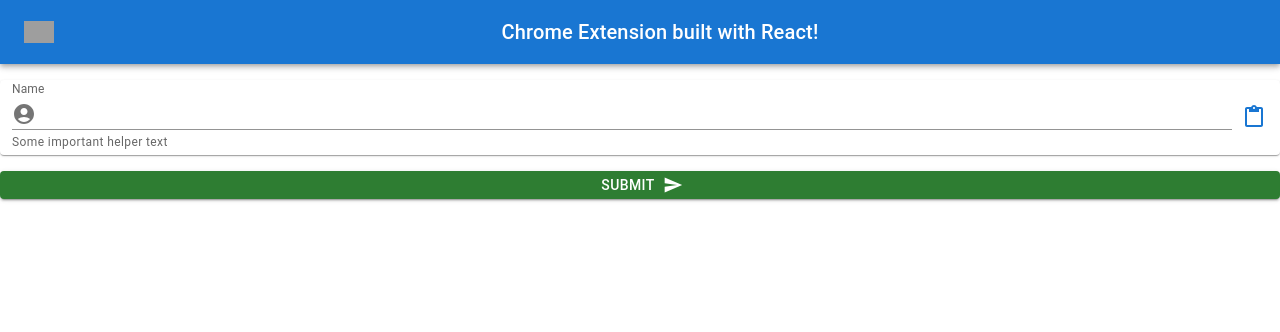
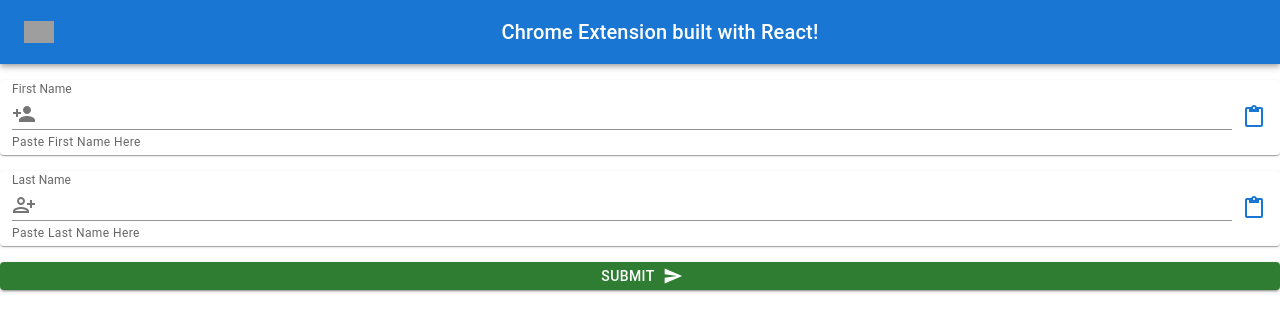
Before and after one commit to adinutzyc21/didactic-doodle, a React (Create React App) app: page / in a window 1280 px wide. Shown: the top 332 px of the page. Built offline with nearby package versions, Linux system fonts and the light colour scheme; grey boxes are pictures that could not be loaded.

Commit message:
Create a component for each input field

```diff
--- a/package.json
+++ b/package.json
@@ -23,7 +23,7 @@
   },
   "scripts": {
     "start": "react-scripts start",
-    "build": "INLINE_RUNTIME_CHUNK=false GENERATE_SOURCEMAP=false react-scripts build",
+    "build": "set INLINE_RUNTIME_CHUNK=false&&set GENERATE_SOURCEMAP=false&&react-scripts build",
     "test": "react-scripts test",
     "eject": "react-scripts eject"
   },
--- a/src/MyForm.tsx
+++ b/src/MyForm.tsx
@@ -1,24 +1,21 @@
 import React from 'react';
 import './MyForm.css';
-import { InputAdornment, FormControl, FormHelperText, Paper, Input, InputLabel, IconButton, Button, Stack } from '@mui/material';
-import ContentPasteIcon from '@mui/icons-material/ContentPaste';
-import AccountCircle from '@mui/icons-material/AccountCircle';
+import { Button, Stack } from '@mui/material';
 import SendIcon from '@mui/icons-material/Send';
 import { ButtonAppBar } from "./ButtonAppBar";
+import MyFormInput from "./MyFormInput";
+import { IconTypes } from './types';
 
 
-class MyForm extends React.Component<{}, { text: string }> {
+class MyForm extends React.Component<{}, { firstName: string, lastName: string }> {
     constructor(props: any) {
         super(props);
 
-        this.state = { text: "" };
-
-        this.pasteText = this.pasteText.bind(this);
+        this.state = { firstName: "", lastName: "" };
         this.handleSubmit = this.handleSubmit.bind(this);
-        this.handleChange = this.handleChange.bind(this);
     }
 
-    pasteText() {
+    pasteText(stateOpt: string) {
         chrome.tabs && chrome.tabs.query({
             active: true,
             currentWindow: true
@@ -27,47 +24,46 @@
                 tabs[0].id || 0,
                 { method: "getSelection" },
                 (response: any) => {
-                    this.setState({ text: response.text });
+                    switch (stateOpt) {
+                        case "firstName":
+                            this.setState({ firstName: response.text });
+                            break;
+                        case "lastName":
+                            this.setState({ lastName: response.text });
+                            break;
+                    }
                 });
         });
     }
     handleSubmit(event: any) {
-        console.log('A name was submitted:', this.state.text);
+        console.log('A new state was submitted:', this.state);
         event.preventDefault();
     }
-    handleChange(event: any) {
-        this.setState({ text: event.target.value });
+    handleChange(event: any, stateOpt: string) {
+        switch (stateOpt) {
+            case "firstName":
+                this.setState({ firstName: event.target.value });
+                break;
+            case "lastName":
+                this.setState({ lastName: event.target.value });
+                break;
+        }
     }
 
     render() {
         return (
             <Stack spacing={2}>
                 <ButtonAppBar />
-                <Paper
-                    component="form"
-                    sx={{ padding: '2px 4px', display: 'flex', alignItems: 'left', margin: "20px 5px 200px" }}
-                >
+                <MyFormInput label="First Name" icon={IconTypes.firstName} helperText="Paste First Name Here"
+                    stateOpt="firstName" onClick={this.pasteText.bind(this)} value={this.state.firstName}
+                    onChange={this.handleChange.bind(this)}
+                />
+                <MyFormInput label="Last Name" icon={IconTypes.lastName} helperText="Paste Last Name Here"
+                    stateOpt="lastName" onClick={this.pasteText.bind(this)} value={this.state.lastName}
+                    onChange={this.handleChange.bind(this)}
+                />
 
-                    <FormControl variant="standard" sx={{ ml: 1, flex: 1 }} aria-label='paste text here'>
-                        <InputLabel htmlFor="component-helper">Name</InputLabel>
-                        <Input
-                            id="component-helper"
-                            value={this.state.text} onChange={this.handleChange}
-                            aria-describedby="component-helper-text"
-                            startAdornment={
-                                <InputAdornment position="start">
-                                    <AccountCircle />
-                                </InputAdornment>
-                            }
-                        />
-                        <FormHelperText id="component-helper-text">
-                            Some important helper text
-                        </FormHelperText>
-                    </FormControl>
-                    <IconButton color="primary" sx={{ p: '10px' }} aria-label="paste" onClick={this.pasteText}>
-                        <ContentPasteIcon />
-                    </IconButton>
-                </Paper>                <Button variant="contained" color="success" endIcon={<SendIcon />}
+                <Button variant="contained" color="success" endIcon={<SendIcon />} onClick={this.handleSubmit}
                     sx={{ padding: '2px 4px', display: 'flex', alignItems: 'center' }}>
                     Submit
                 </Button>
--- /dev/null
+++ b/src/MyFormInput.tsx
@@ -0,0 +1,53 @@
+import React from 'react';
+import './MyForm.css';
+import { IconTypes } from './types';
+import { FormControl, FormHelperText, Paper, Input, InputLabel, IconButton, InputAdornment } from '@mui/material';
+import ContentPasteIcon from '@mui/icons-material/ContentPaste';
+import PersonAddIcon from '@mui/icons-material/PersonAdd';
+import PersonAddAltIcon from '@mui/icons-material/PersonAddAlt';
+
+class MyFormInput extends React.Component<{
+    label: string,
+    value: string,
+    icon: IconTypes,
+    helperText: string,
+    stateOpt: string,
+    onClick: (stateOpt: string) => void,
+    onChange: (event: any, stateOpt: string) => void,
+}, {}> {
+    constructor(props: any) {
+        super(props);
+    }
+
+    render() {
+        return (
+            <Paper
+                component="form"
+                sx={{ padding: '2px 4px', display: 'flex', alignItems: 'left', margin: "20px 5px 200px" }}
+            >
+                <FormControl variant="standard" sx={{ ml: 1, flex: 1 }} aria-label='paste text here'>
+                    <InputLabel htmlFor="component-helper">{this.props.label}</InputLabel>
+                    <Input
+                        id="component-helper" value={this.props.value}
+                        onChange={(event) => this.props.onChange(event, this.props.stateOpt)}
+                        aria-describedby="component-helper-text"
+                        startAdornment={
+                            <InputAdornment position="start">
+                                {this.props.icon == IconTypes.firstName ? <PersonAddIcon /> : this.props.icon == IconTypes.lastName ? <PersonAddAltIcon /> : <span />}
+                            </InputAdornment>
+                        }
+                    />
+                    <FormHelperText id="component-helper-text">
+                        {this.props.helperText}
+                    </FormHelperText>
+                </FormControl>
+                <IconButton color="primary" sx={{ p: '10px' }} aria-label="paste" onClick={() => this.props.onClick(this.props.stateOpt)}
+                >
+                    <ContentPasteIcon />
+                </IconButton>
+            </Paper >
+        );
+    }
+}
+
+export default MyFormInput;
--- /dev/null
+++ b/src/types/IconTypes.ts
@@ -0,0 +1,3 @@
+export enum IconTypes {
+    firstName, lastName
+};
--- a/src/types/index.ts
+++ b/src/types/index.ts
@@ -1 +1,2 @@
 export * from './DOMMessages'
+export * from './IconTypes'
```
Also changed, not shown: 1 other file (tests, documents, lock files or other folders).
